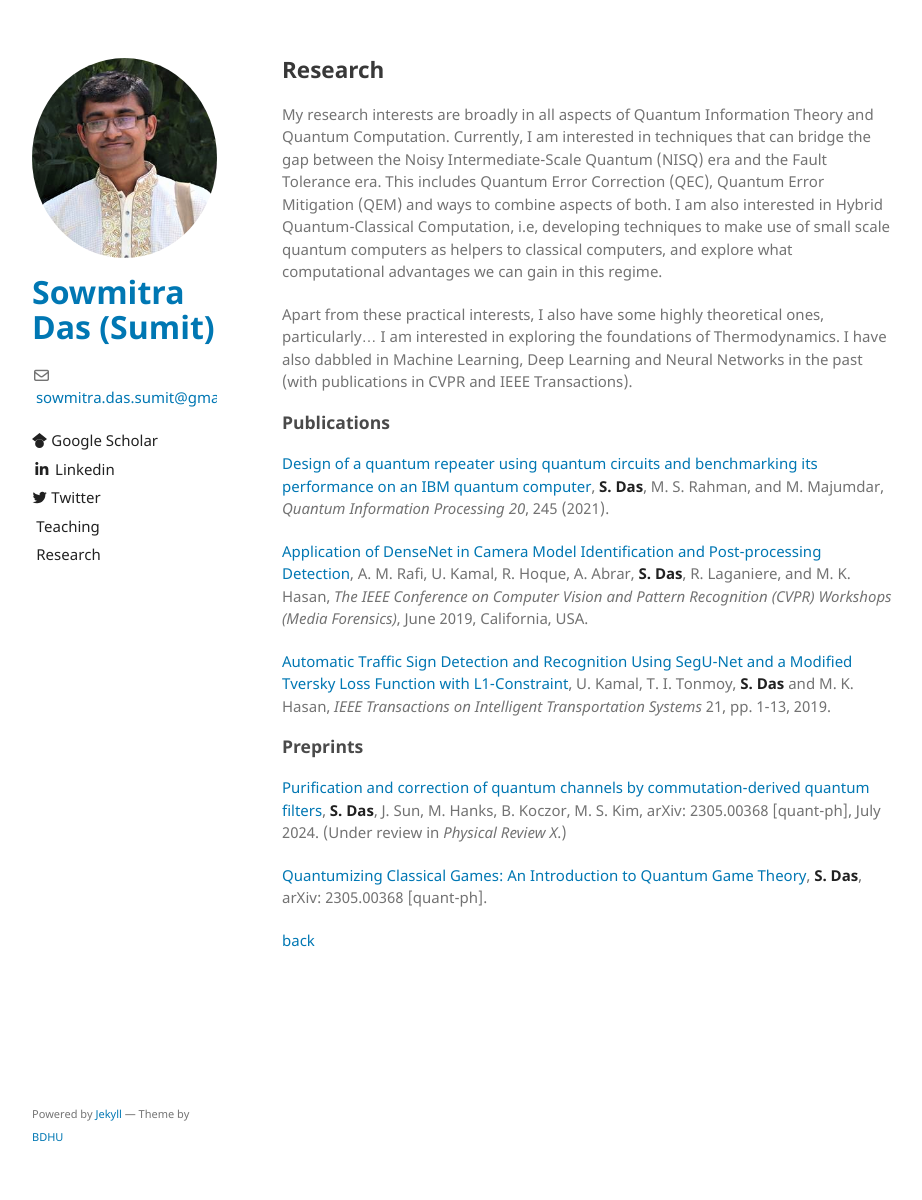
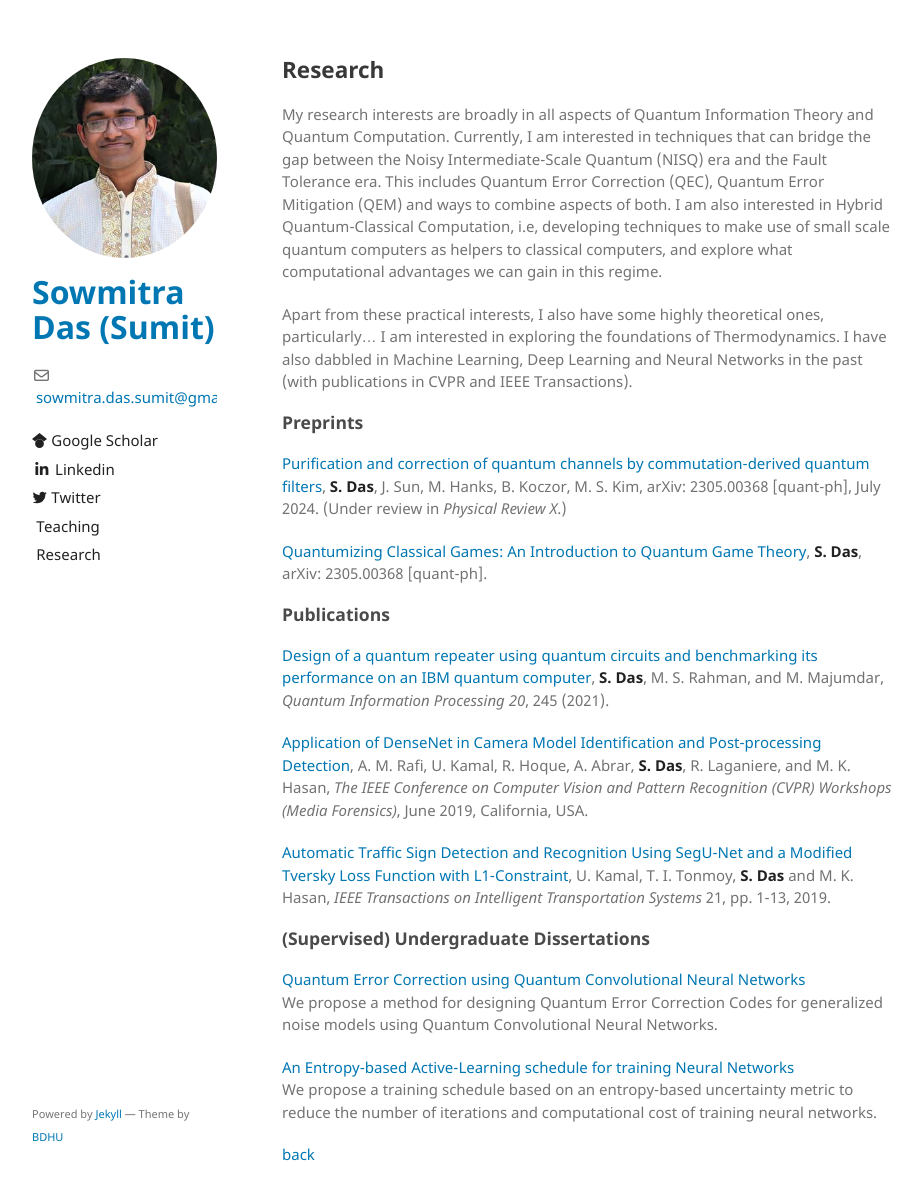
Before and after one commit to sowmitra-das-sumit/sowmitra-das-sumit.github.io, a Jekyll site: the page built from research.md, in a window 1280 px wide and 1216 px high. Shown: the top 1200 px of the window, without its empty margins (178-1100 px from the left). Built offline with Jekyll 4.4.1, drawn with Linux system fonts in a browser that asks for light colours; the repository's description, which GitHub fills in, is left out; our own code applies the rules of GitHub Pages for plain Markdown files.

Commit message:
Update research.md

```diff
--- a/research.md
+++ b/research.md
@@ -8,6 +8,11 @@ My research interests are broadly in all aspects of Quantum Information Theory a
 
 Apart from these practical interests, I also have some highly theoretical ones, particularly... I am interested in exploring the foundations of Thermodynamics. I have also dabbled in Machine Learning, Deep Learning and Neural Networks in the past (with publications in CVPR and IEEE Transactions).
 
+### Preprints
+[Purification and correction of quantum channels by commutation-derived quantum filters](https://arxiv.org/abs/2305.00368), **S. Das**, J. Sun, M. Hanks, B. Koczor, M. S. Kim, arXiv: 2305.00368 [quant-ph], July 2024. (Under review in *Physical Review X*.)
+
+[Quantumizing Classical Games: An Introduction to Quantum Game Theory](https://arxiv.org/abs/2305.00368), **S. Das**, arXiv: 2305.00368 [quant-ph].
+
 ### Publications
 [Design of a quantum repeater using quantum circuits and benchmarking its performance on an IBM quantum computer](https://doi.org/10.1007/s11128-021-03189-8), **S. Das**, M. S. Rahman, and M. Majumdar, *Quantum Information Processing 20*, 245 (2021).
 
@@ -15,9 +20,13 @@ Apart from these practical interests, I also have some highly theoretical ones,
 
 [Automatic Traffic Sign Detection and Recognition Using SegU-Net and a Modified Tversky Loss Function with L1-Constraint](https://doi.org/10.1109/TITS.2019.2911727), U. Kamal, T. I. Tonmoy, **S. Das** and M. K. Hasan,  *IEEE Transactions on Intelligent Transportation Systems* 21, pp. 1-13, 2019.
 
-### Preprints
-[Purification and correction of quantum channels by commutation-derived quantum filters](https://arxiv.org/abs/2305.00368), **S. Das**, J. Sun, M. Hanks, B. Koczor, M. S. Kim, arXiv: 2305.00368 [quant-ph], July 2024. (Under review in *Physical Review X*.)
+### (Supervised) Undergraduate Dissertations
+[Quantum Error Correction using Quantum Convolutional Neural Networks](http://dspace.bracu.ac.bd/xmlui/handle/10361/14966)\
+We propose a method for designing Quantum Error Correction Codes for generalized noise models using  Quantum Convolutional Neural Networks.
 
-[Quantumizing Classical Games: An Introduction to Quantum Game Theory](https://arxiv.org/abs/2305.00368), **S. Das**, arXiv: 2305.00368 [quant-ph].
+[An Entropy-based Active-Learning schedule for training Neural Networks](http://dspace.bracu.ac.bd/xmlui/handle/10361/14809)\
+We propose a training schedule based on an entropy-based uncertainty metric to reduce the number of iterations and computational cost of training neural networks.
+
+
 
 [back](./)
```
